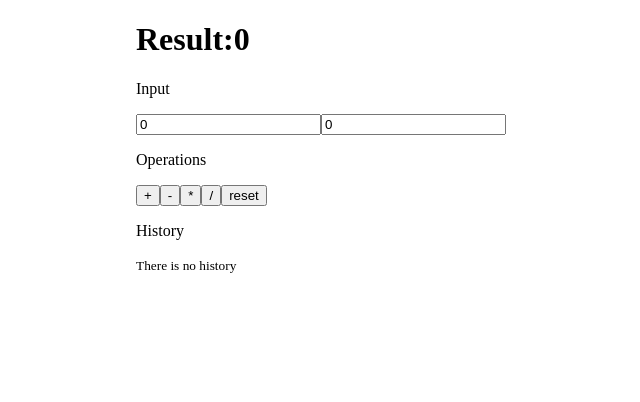
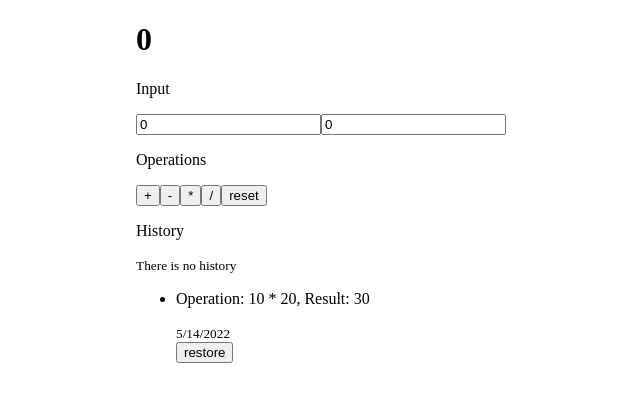
Before and after one commit to Rakibhasaniu/react, a React (Vite) app: page / in a window 1280 px wide. Shown: the top 402 px of the page, without its empty margins (188-828 px from the left). Built offline with nearby package versions, Linux system fonts and the light colour scheme.

Commit message:
operation finished and history started

```diff
--- a/src/App.jsx
+++ b/src/App.jsx
@@ -8,6 +8,7 @@ const InitialInputState = {
 
 const App = () => {
   const [inputState, setInputState] = useState({ ...InitialInputState });
+  const [result, setResult] = useState(0);
 
 
   const handleInputFields = (e) => {
@@ -21,10 +22,22 @@ const App = () => {
     setInputState({
       ...InitialInputState
     })
+    setResult(0);
   }
 
-  const handleOperations = (Operations) => {
-    console.log(Operations);
+  const handleOperations = (Operation) => {
+    const fun = new Function(
+      'operation',
+      `
+      return ${inputState.a} ${Operation} ${inputState.b}
+      `
+
+    )
+    // console.log(fun)
+    // console.log(fun(Operation));
+    setResult(fun(Operation));
+    //TODO: 2ND OPTION
+    // setResult(eval(`${inputState.a} ${Operation} ${inputState.b}`))
   }
   // const handleInputFields = (key, value) => {
 
@@ -37,7 +50,7 @@ const App = () => {
   // }
   return (
     <div style={{ width: '50%', margin: '0 auto' }}>
-      <h1>Result:0</h1>
+      <h1>{result}</h1>
       <div>
         <p>Input</p>
         <input type="number" value={inputState.a} onChange={handleInputFields} name='a' />
@@ -56,6 +69,16 @@ const App = () => {
         <p>
           <small>There is no history</small>
         </p>
+        <ul>
+          <li>
+            <p>Operation: 10 * 20, Result: 30</p>
+            <small>5/14/2022</small>
+            <br />
+            <button>
+              restore
+            </button>
+          </li>
+        </ul>
       </div>
     </div>
   )
```
